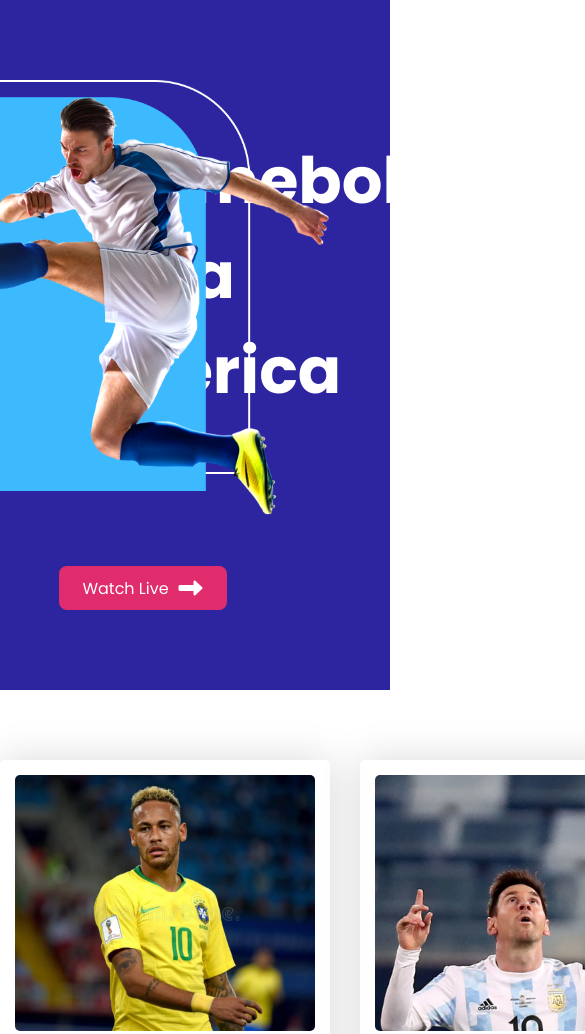
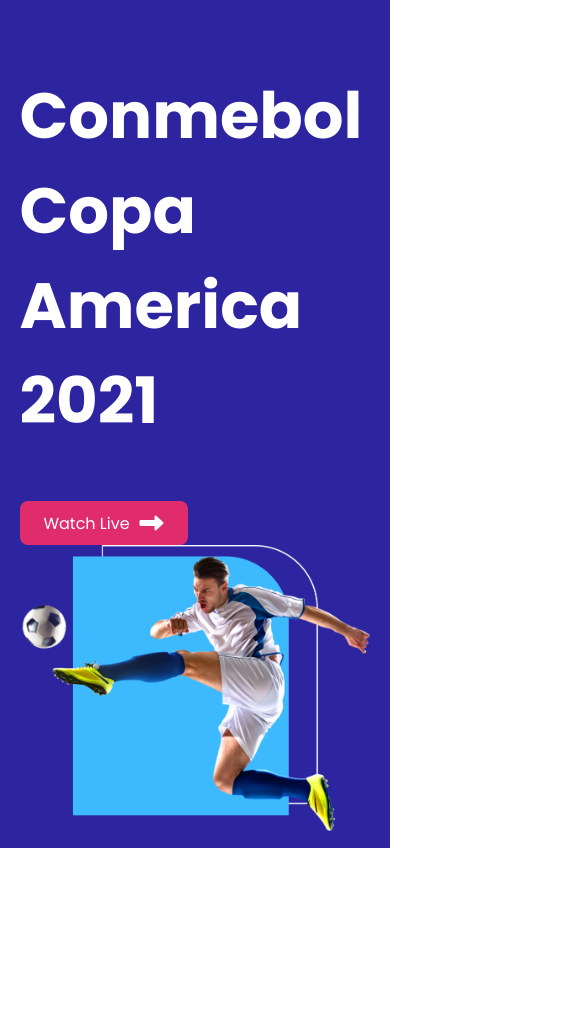
Before and after one commit to Lihazi/football-website-PH, a plain HTML site: page index.html in a window 390 px wide. Shown: the top 1034 px of the page, 585 px wide, since content can reach past the window. After the commit the page ends 848 px from the top, so only its background shows below. Drawn offline with Linux system fonts and the light colour scheme.

Commit message:
check for the respomsive

```diff
--- a/style.css
+++ b/style.css
@@ -232,3 +232,75 @@
     font-size: 24px;
     font-weight: 400;
 }
+
+
+
+
+
+/* media queries */
+
+
+/* for mobile */
+
+@media only screen and (max-width:425px){
+
+header{
+    width: 100%;
+}
+
+.header-info{
+    flex-direction: column;
+    align-items: center;
+    width: 90%;
+    padding: 15px;
+}
+
+.header-title{
+    width: 100%;
+
+}
+
+.header-banner{
+    width: 100%;
+
+}
+
+.header-banner img{
+    width: 100%;
+    height: auto;
+}
+
+.container,.footer-container{
+    display: none;
+}
+/*
+.container{
+    width: 100%;
+}
+
+.player-cards{
+    grid-template-columns: repeat(1,1fr);
+}
+
+.highlights-match{
+    flex-direction: column;
+
+
+}
+
+.highlights-info{
+    width: 100%;
+    margin-bottom:30px ;
+}
+
+.highlights-image img{
+    width: 328px;
+    height: 248px;
+}
+
+
+.footer-container img {
+    width: 100%;
+} */
+
+}
```
